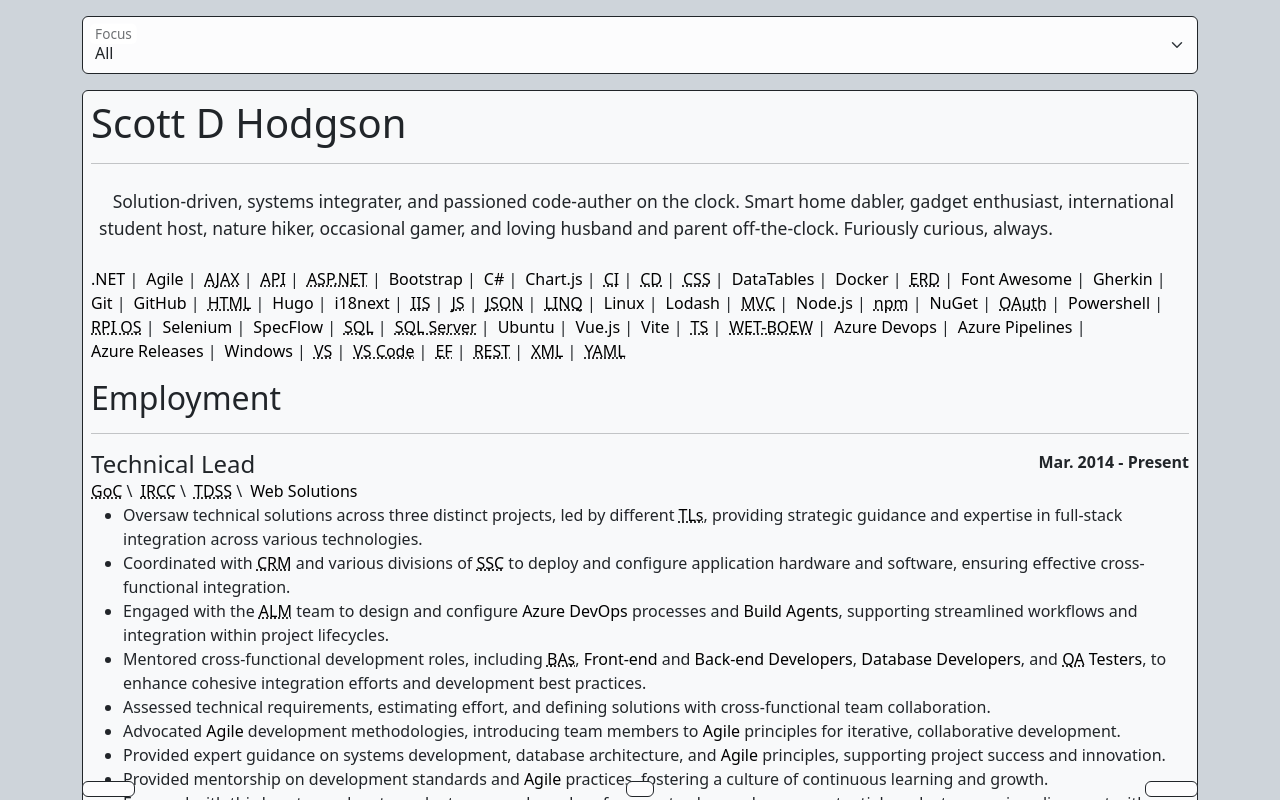
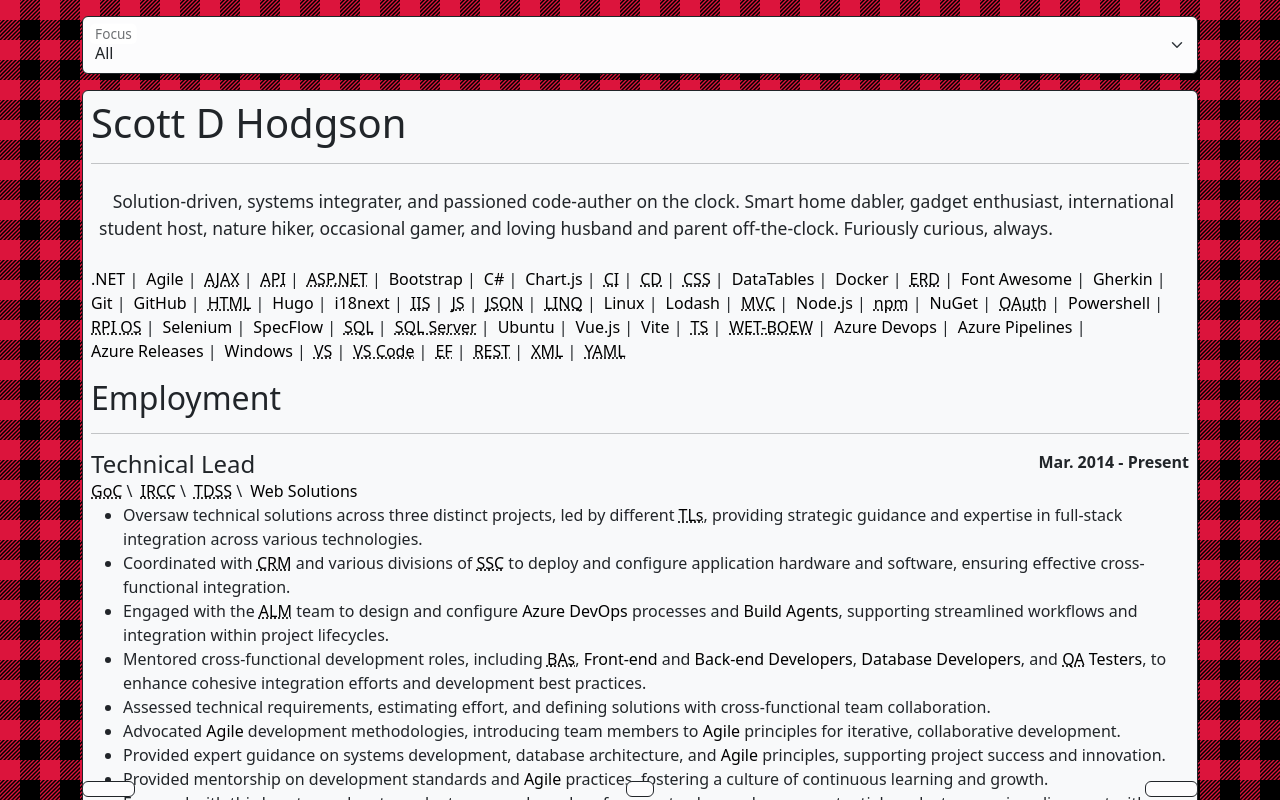
Before and after one commit to Scott-D-Hodgson/cv, a Vue app: page / in a window 1280 px wide. Shown: the top 800 px of the page. Built offline with nearby package versions, Linux system fonts and the light colour scheme; some icons are missing.

Commit message:
Add background image

```diff
--- a/src/App.vue
+++ b/src/App.vue
@@ -10,4 +10,16 @@
     <OptionsBottom></OptionsBottom>
 </template>
 
-<style scoped></style>
+<style>
+html body {
+    background-attachment: fixed;
+}
+
+html:not([data-bs-theme='dark']) body {
+    background-image: url('/public/assets/BuffaloPlaidRed.svg');
+}
+
+html[data-bs-theme='dark'] body {
+    background-image: url('/public/assets/BuffaloPlaidGrey.svg');
+}
+</style>
```
Also changed, not shown: public/assets/BuffaloPlaidGrey.svg (added), public/assets/BuffaloPlaidRed.svg (added).
